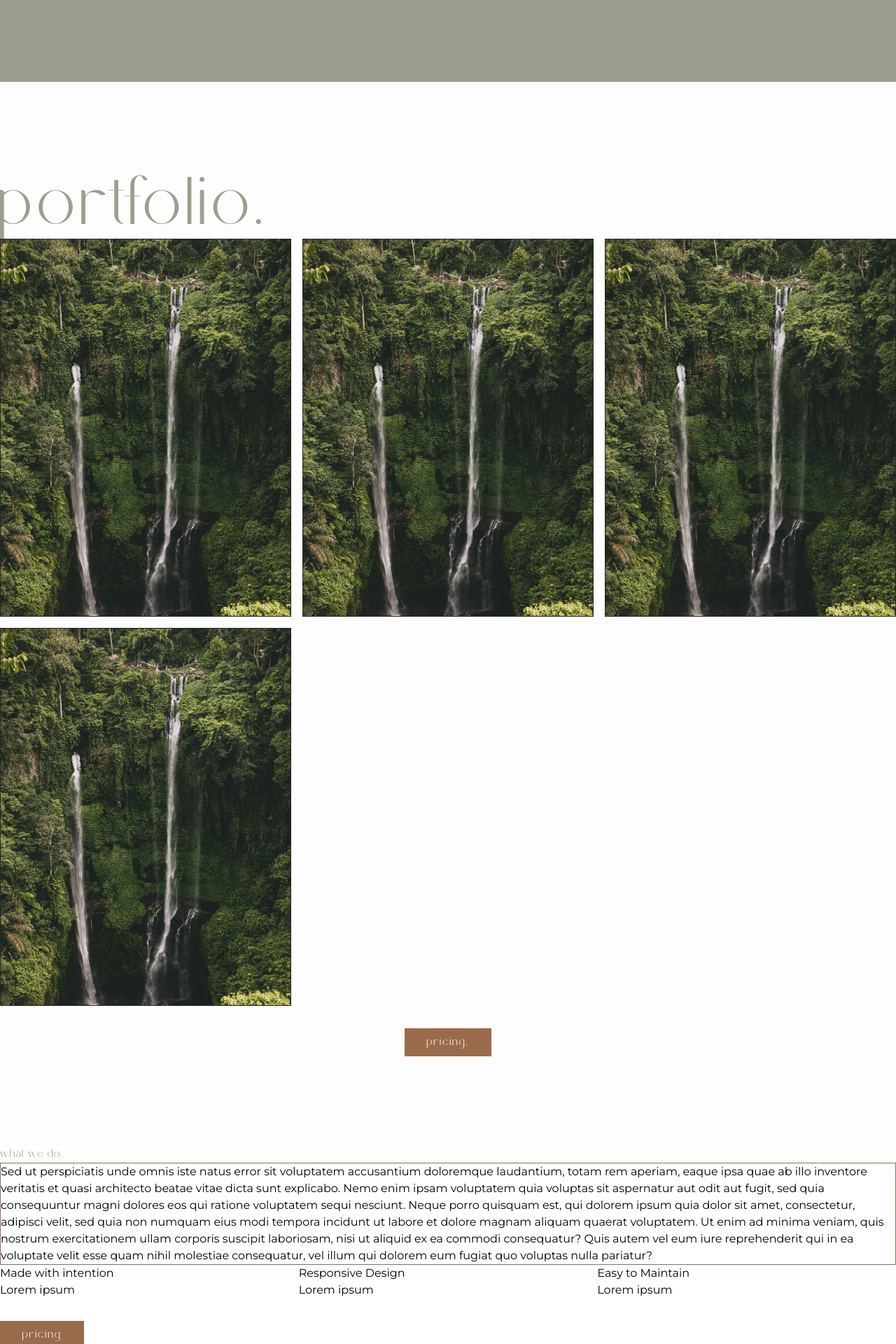
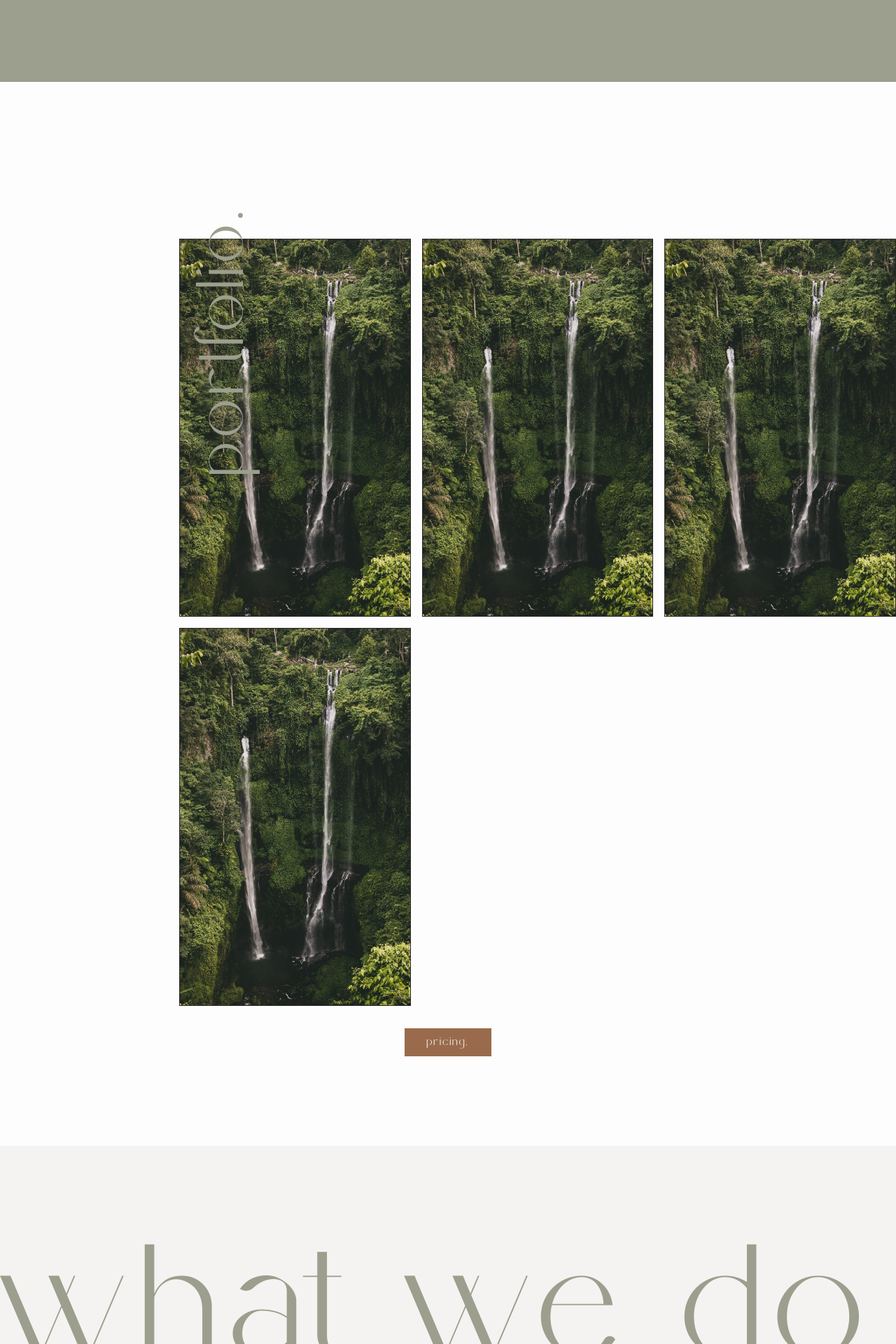
Before and after one commit to brittwoodard/embodied-creative, a Jekyll site: the page built from index.html, in a window 1280 px wide. Shown: the part 692-2612 px from the top of the page at 70% size. Built offline with Jekyll 4.4.1, drawn with Linux system fonts in a browser that asks for light colours; some web fonts are replaced.

Commit message:
portfolio (not complete)

```diff
--- a/_includes/about.html
+++ b/_includes/about.html
@@ -1,7 +1,7 @@
-<section>
-    <h2 class="lowercase">{{page.about-section.heading}}</h2>
-    <div class="border border-feature">{{page.about-section.description}}</div>
-    <div class="grid grid-cols-3">
+<section class="bg-medium py-5p">
+    <h2 class="overflow-heading z-0">{{page.about-section.heading}}</h2>
+    <div class="border border-feature p-5p m-10p z-10 bg-light relative top-[-15rem]">{{page.about-section.description}}</div>
+    <div class="grid grid-cols-3 justify-around">
         {% for item in site.data.faq-settings.features %}
         <div>
             <h3>{{item.feature}}</h3>
--- a/_includes/portfolio.html
+++ b/_includes/portfolio.html
@@ -1,7 +1,7 @@
 <!-- Portfolio Loop -->
 <section class="bg-light py-10p">
-    <h2 class="heading-md">Portfolio.</h2>
-    <div class="grid grid-cols-3 gap-4 portfolio-gallery">
+    <div class="relative -rotate-90 left-[-20rem] top-[-16rem]"><h2 class="heading-md">Portfolio.</h2></div>
+    <div class="grid grid-cols-3 gap-4 portfolio-gallery md:ml-[20%]">
         {% for item in site.projects %}
         <a href="{{item.url}}">
             <div class="bg-image-style gallery-items" style="background-image: url('{{item.featured-image}}');"></div>
--- a/assets/css/output-style.css
+++ b/assets/css/output-style.css
@@ -449,6 +449,13 @@
   --tw-border-opacity: 1;
   border-color: rgb(39 39 39 / var(--tw-border-opacity));
 }
+.overflow-heading {
+  overflow: hidden;
+  text-overflow: clip;
+  white-space: nowrap;
+  text-align: center;
+  font-size: 18vw;
+}
 .relative {
   position: relative;
 }
@@ -458,6 +465,27 @@
 .left-\[-1\%\] {
   left: -1%;
 }
+.left-1 {
+  left: 0.25rem;
+}
+.top-36 {
+  top: 9rem;
+}
+.top-\[-15rem\] {
+  top: -15rem;
+}
+.left-\[10rem\] {
+  left: 10rem;
+}
+.top-\[10rem\] {
+  top: 10rem;
+}
+.left-\[-20rem\] {
+  left: -20rem;
+}
+.top-\[-16rem\] {
+  top: -16rem;
+}
 .z-0 {
   z-index: 0;
 }
@@ -466,6 +494,9 @@
 }
 .col-span-3 {
   grid-column: span 3 / span 3;
+}
+.m-10p {
+  margin: 10%;
 }
 .my-8 {
   margin-top: 2rem;
@@ -488,6 +519,18 @@
 }
 .w-full {
   width: 100%;
+}
+.rotate-180 {
+  --tw-rotate: 180deg;
+  transform: translate(var(--tw-translate-x), var(--tw-translate-y)) rotate(var(--tw-rotate)) skewX(var(--tw-skew-x)) skewY(var(--tw-skew-y)) scaleX(var(--tw-scale-x)) scaleY(var(--tw-scale-y));
+}
+.rotate-90 {
+  --tw-rotate: 90deg;
+  transform: translate(var(--tw-translate-x), var(--tw-translate-y)) rotate(var(--tw-rotate)) skewX(var(--tw-skew-x)) skewY(var(--tw-skew-y)) scaleX(var(--tw-scale-x)) scaleY(var(--tw-scale-y));
+}
+.-rotate-90 {
+  --tw-rotate: -90deg;
+  transform: translate(var(--tw-translate-x), var(--tw-translate-y)) rotate(var(--tw-rotate)) skewX(var(--tw-skew-x)) skewY(var(--tw-skew-y)) scaleX(var(--tw-scale-x)) scaleY(var(--tw-scale-y));
 }
 .grid-cols-3 {
   grid-template-columns: repeat(3, minmax(0, 1fr));
@@ -532,8 +575,18 @@
   --tw-bg-opacity: 1;
   background-color: rgb(253 253 253 / var(--tw-bg-opacity));
 }
+.bg-medium {
+  --tw-bg-opacity: 1;
+  background-color: rgb(245 243 241 / var(--tw-bg-opacity));
+}
 .p-10p {
   padding: 10%;
+}
+.p-10 {
+  padding: 2.5rem;
+}
+.p-5p {
+  padding: 5%;
 }
 .px-16 {
   padding-left: 4rem;
@@ -550,6 +603,13 @@
 .py-8 {
   padding-top: 2rem;
   padding-bottom: 2rem;
+}
+.py-5p {
+  padding-top: 5%;
+  padding-bottom: 5%;
+}
+.text-center {
+  text-align: center;
 }
 .text-\[1\.3rem\] {
   font-size: 1.3rem;
@@ -606,3 +666,18 @@
 }
 
 /* ----------- ADDITIONAL COMPONENTS  --------- */
+
+@media (min-width: 768px) {
+  .md\:ml-16 {
+    margin-left: 4rem;
+  }
+  .md\:ml-32 {
+    margin-left: 8rem;
+  }
+  .md\:ml-\[25\%\] {
+    margin-left: 25%;
+  }
+  .md\:ml-\[20\%\] {
+    margin-left: 20%;
+  }
+}
--- a/style.css
+++ b/style.css
@@ -63,4 +63,8 @@
     .gallery-items {
         @apply min-h-60 border border-black
     }
+
+    .overflow-heading {
+        @apply text-[18vw] text-clip overflow-hidden whitespace-nowrap text-center
+    }
 }
```
